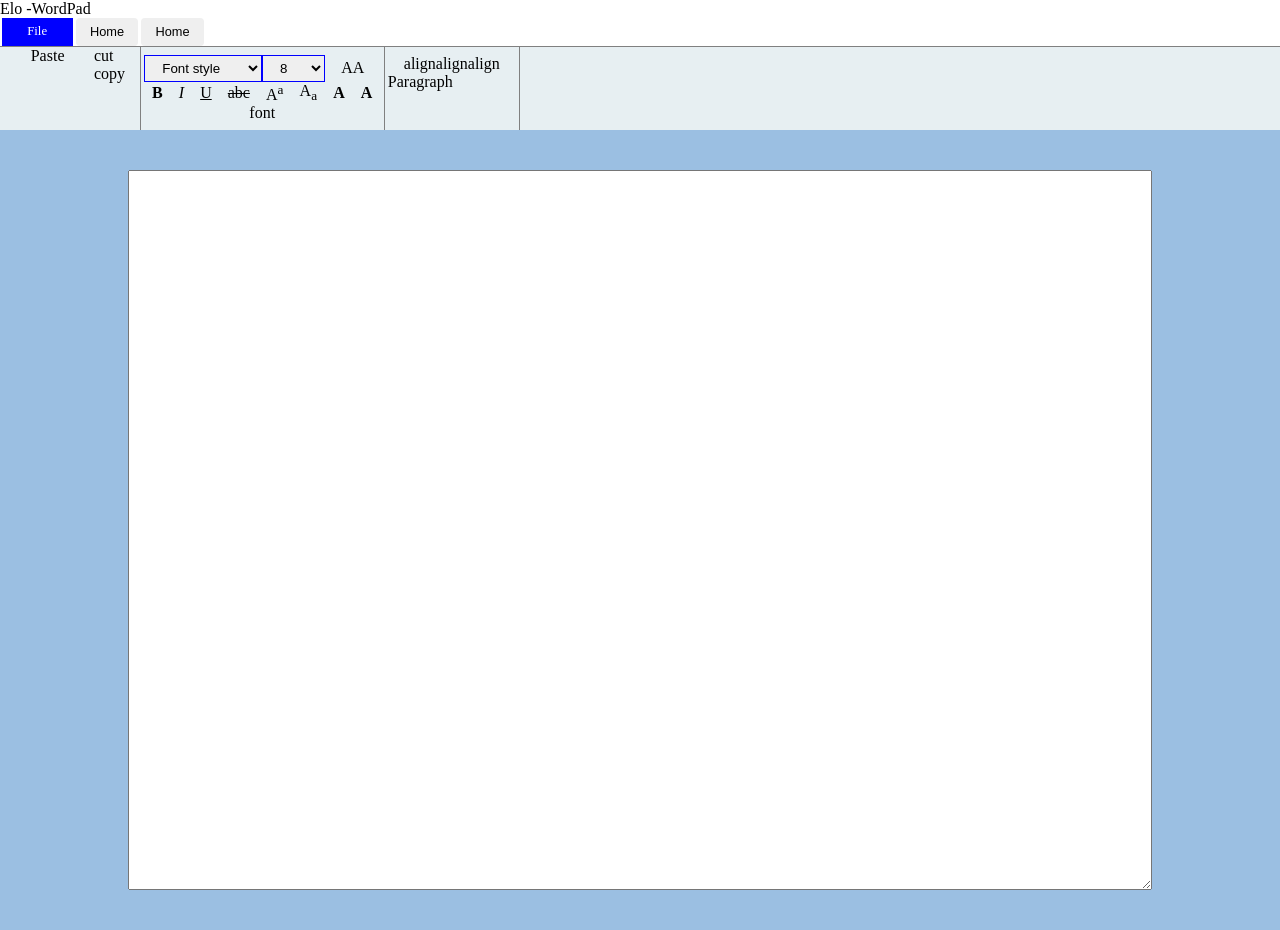
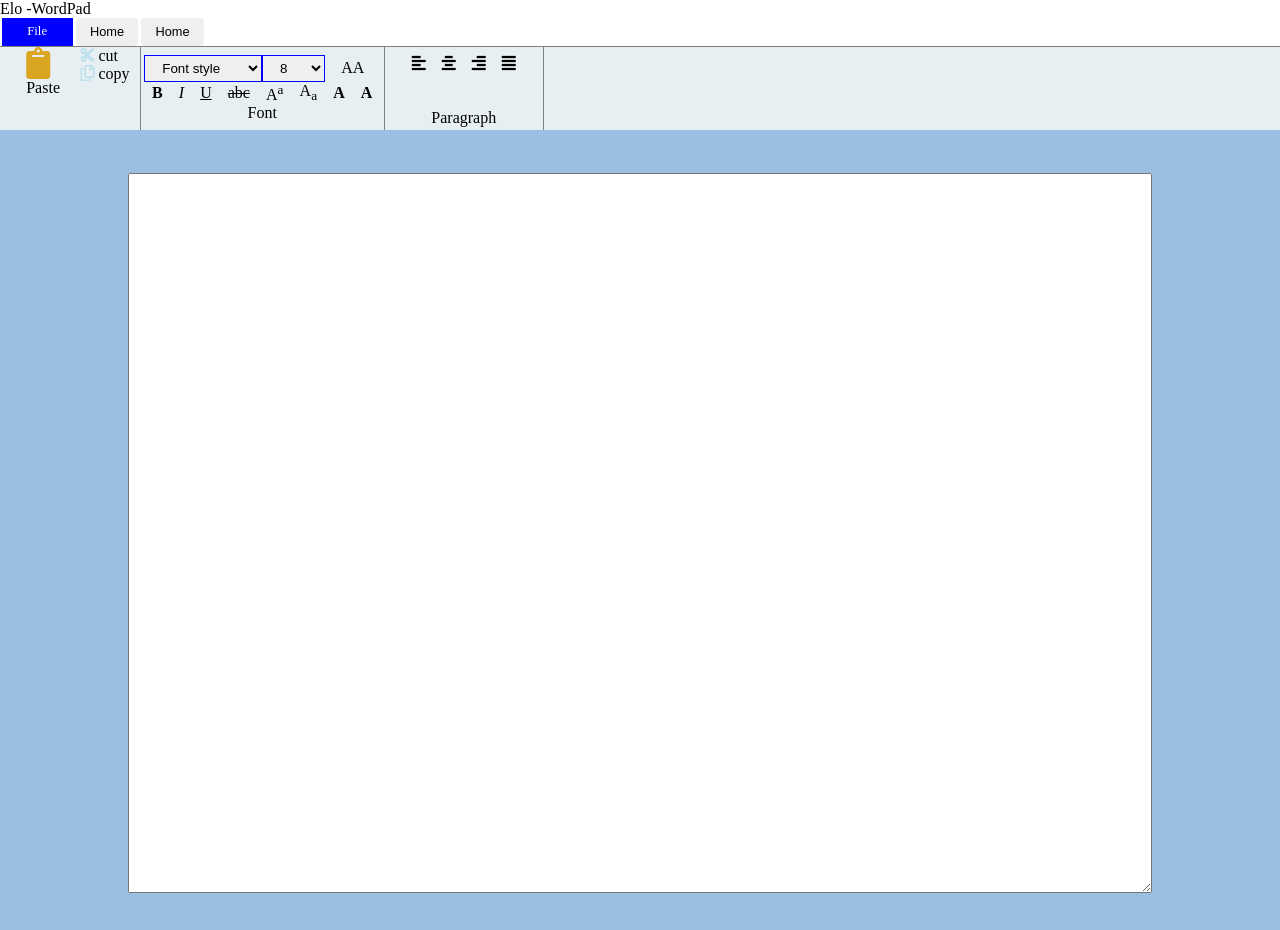
Before and after one commit to Elochukwu3/WorddPad, a plain HTML site: page index.html in a window 1280 px wide. Drawn offline with Linux system fonts and the light colour scheme.

Commit message:
index saved

```diff
--- a/index.html
+++ b/index.html
@@ -53,10 +53,13 @@
                 <!-- section 2 -->
                 <section class="sect2-container">
                     <div class="pasteCont">
+                        <div>
+                            <p  id="pointer"><i class="fas fa-clipboard " style="font-size: 2em; color: goldenrod;"  id="pointer"></i></p>
                         <p>Paste</p>
+                        </div>
                         <div>
-                         <p>cut</p>
-                        <p>copy</p>
+                         <p  id="pointer"> <span><i class="fas fa-cut" style="color: rgb(189, 224, 237);" ></i></span> cut</p>
+                        <p  id="pointer"><span><i class="far fa-copy" style="color: rgb(189, 224, 237);"></i></span> copy</p>
                         </div>
                     </div>
                     <div style="border-right: 1px solid grey;">
@@ -95,49 +98,50 @@
                                     </select>
                                 </div>
                                 <div class="ATag">
-                                    <p>A</p>
-                                    <p>A</p>
+                                    <p  id="pointer">A</p>
+                                    <p  id="pointer">A</p>
                                 </div>
                             </div>
-                            <div class="characters">
+                            <div class="characters"  id="pointer">
                                 <div class="bod">
                                     <b>B</b>
                                 </div>
-                                <div class="itally">
+                                <div class="itally"  id="pointer">
                                     <i>I</i>
                                 </div>
-                                <div class="underine">
+                                <div class="underine"  id="pointer">
                                     <u>U</u>
                                 </div>
-                                <div class="strike">
+                                <div class="strike"  id="pointer">
                                   <strike>abc</strike>
                                 </div>
-                                <div class="sup">
+                                <div class="sup"  id="pointer">
                                  A<sup>a</sup>
                                 </div>
-                                <div class="sub">
+                                <div class="sub"  id="pointer">
                                  A<sub>a</sub>
                                 </div>
-                                <div class="colo">
+                                <div class="colo"  id="pointer">
                                     <b>A</b>
                                 </div>
-                                <div class="backG">
+                                <div class="backG" id="pointer">
                                  <b>A</b>
                                 </div>
                             </div>
-                            <div style="text-align: center;">
-                                font
+                            <div  class="foot">
+                                Font
                             </div>
                         </div>
                     </div>
                 <!-- align atinee -->
                 <div class="alignContainer">
-                   <div class="alignItems">
-                    <p>align</p>
-                    <p>align</p>
-                    <p>align</p>
+                   <div class="alignItems" >
+                    <p><i class="fas fa-align-left"  id="pointer"></i></p>
+                    <p><i class="fas fa-align-center"  id="pointer"></i></p>
+                    <p><i class="fas fa-align-right"  id="pointer"></i></p>
+                    <p><i class="fas fa-align-justify"  id="pointer"></i></p>
                    </div>
-                   <p>Paragraph</p>
+                   <p class="foot">Paragraph</p>
                 </div>
                 </section>
                 <section>
--- a/style.css
+++ b/style.css
@@ -99,8 +99,18 @@ section{
 }
 .alignItems{
     display: flex;
+    justify-content: space-around;
+    padding: 0 1em;
+}
+.alignItems p{
+padding: 0 .5em;
+}
+.foot{
+    text-align: center;
+    display: flex;
+    align-items: flex-end;
+    height: 80%;
     justify-content: center;
-    padding: 0 1em;
 }
 .textAreaCont{
     display: flex;
@@ -114,5 +124,9 @@ textarea{
     width: 80%;
     margin: 3em 0;
    size-adjust: none;
-
+   padding: 1em;
+   font-size: 1.1em;
 }
+#pointer{
+    cursor: pointer;
+}
```
Also changed, not shown: word.js (added).
